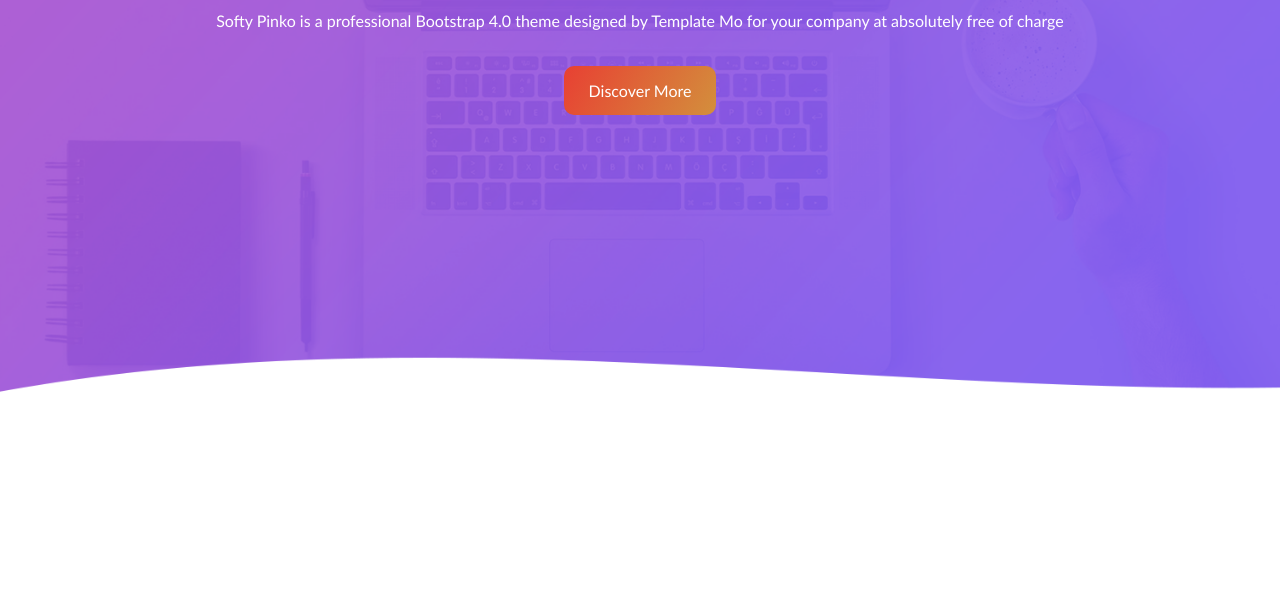
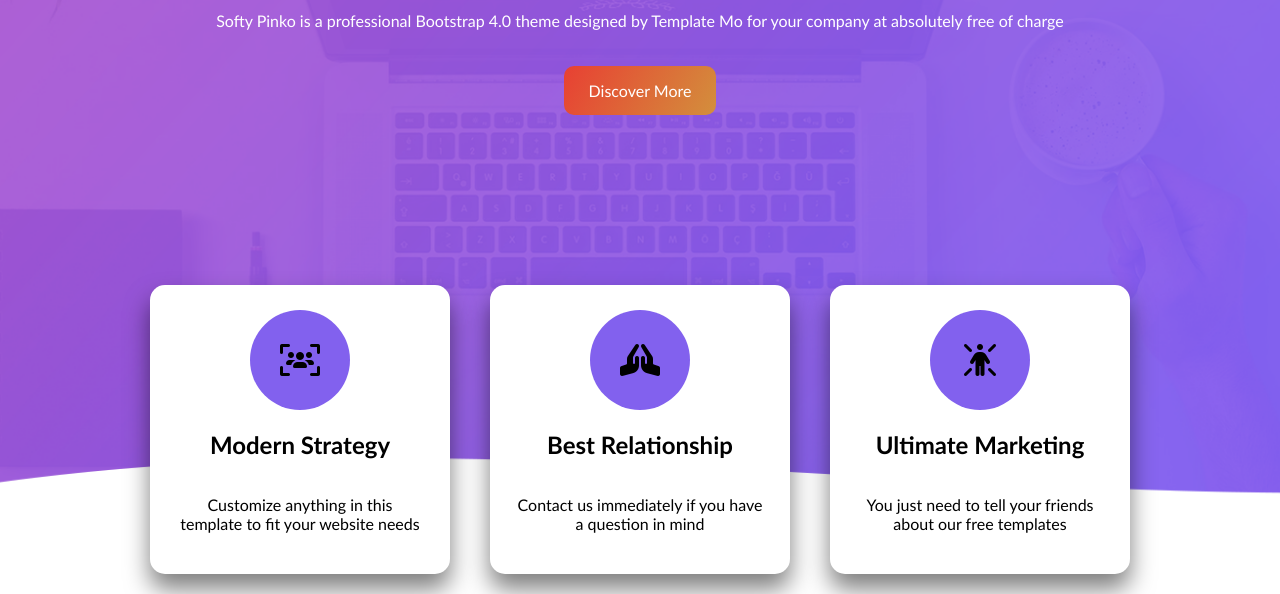
Before and after one commit to shafik720/Responsive-website-with-vanilla-html-css---2-, a plain HTML site: page index.html in a window 1280 px wide. Shown: the part 324-918 px from the top of the page. Before the commit the page ends 800 px from the top, so only its background shows below. Drawn offline with Linux system fonts and the light colour scheme.

Commit message:
banner card done

```diff
--- a/index.html
+++ b/index.html
@@ -32,7 +32,23 @@
                 <p>Softy Pinko is a professional Bootstrap 4.0 theme designed by Template Mo for your company at absolutely free of charge</p>
                 <a href="#">Discover More</a>
             </div>
-            <div class=""></div>
+            <div class="banner-cards fixed-container">
+                <div class="banner-card">
+                    <span><i class="fa-solid fa-users-viewfinder"></i></span>
+                    <h2>Modern Strategy</h2>
+                    <p>Customize anything in this template to fit your website needs</p>
+                </div>
+                <div class="banner-card">
+                    <span><i class="fa-solid fa-hands-praying"></i></span>
+                    <h2>Best Relationship</h2>
+                    <p>Contact us immediately if you have a question in mind</p>
+                </div>
+                <div class="banner-card">
+                    <span><i class="fa-solid fa-person-rays"></i></span>
+                    <h2>Ultimate Marketing</h2>
+                    <p>You just need to tell your friends about our free templates</p>
+                </div>
+            </div>
         </section>
     </header>
 </body>
--- a/style.css
+++ b/style.css
@@ -65,9 +65,42 @@
     border-radius: 10px;
     display: inline-block;
 }
-
-
-
+/*------------------------------ Banner Card  -----------------------------------------------*/
+.banner-cards{
+    display: flex;
+    justify-content: center;
+    align-items: center;
+    flex-wrap: wrap;
+    margin-top: 150px;
+}
+.banner-card{
+    background: white;
+    margin: 20px;
+    width: 250px;
+    padding: 25px;
+    border-radius: 15px;
+    box-shadow: 0 15px 25px rgba(0,0,0,0.5);
+    display: flex;
+    flex-direction: column;
+    justify-content: center;
+    align-items: center;
+    text-align: center;
+    cursor: pointer;
+}
+.banner-card span{
+    background: #8261EE;
+    width: 100px;
+    height: 100px;
+    border-radius: 50%;
+    display: flex;
+    justify-content: center;
+    align-items: center;
+    font-size: 2em;
+    transition: 0.7s;
+}
+.banner-card:hover span{
+    background: #E43C2F;
+}
 
 
 
```
